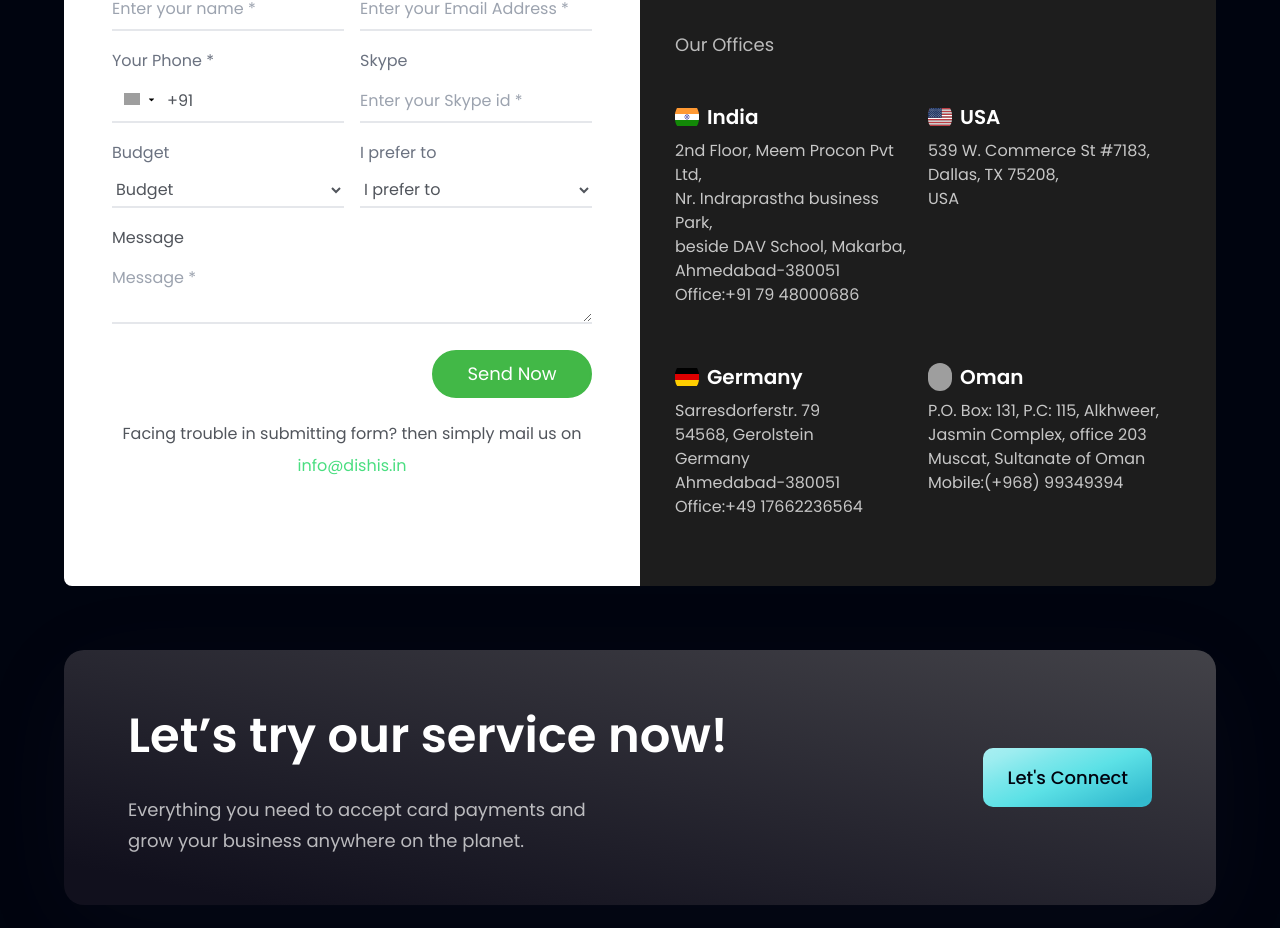
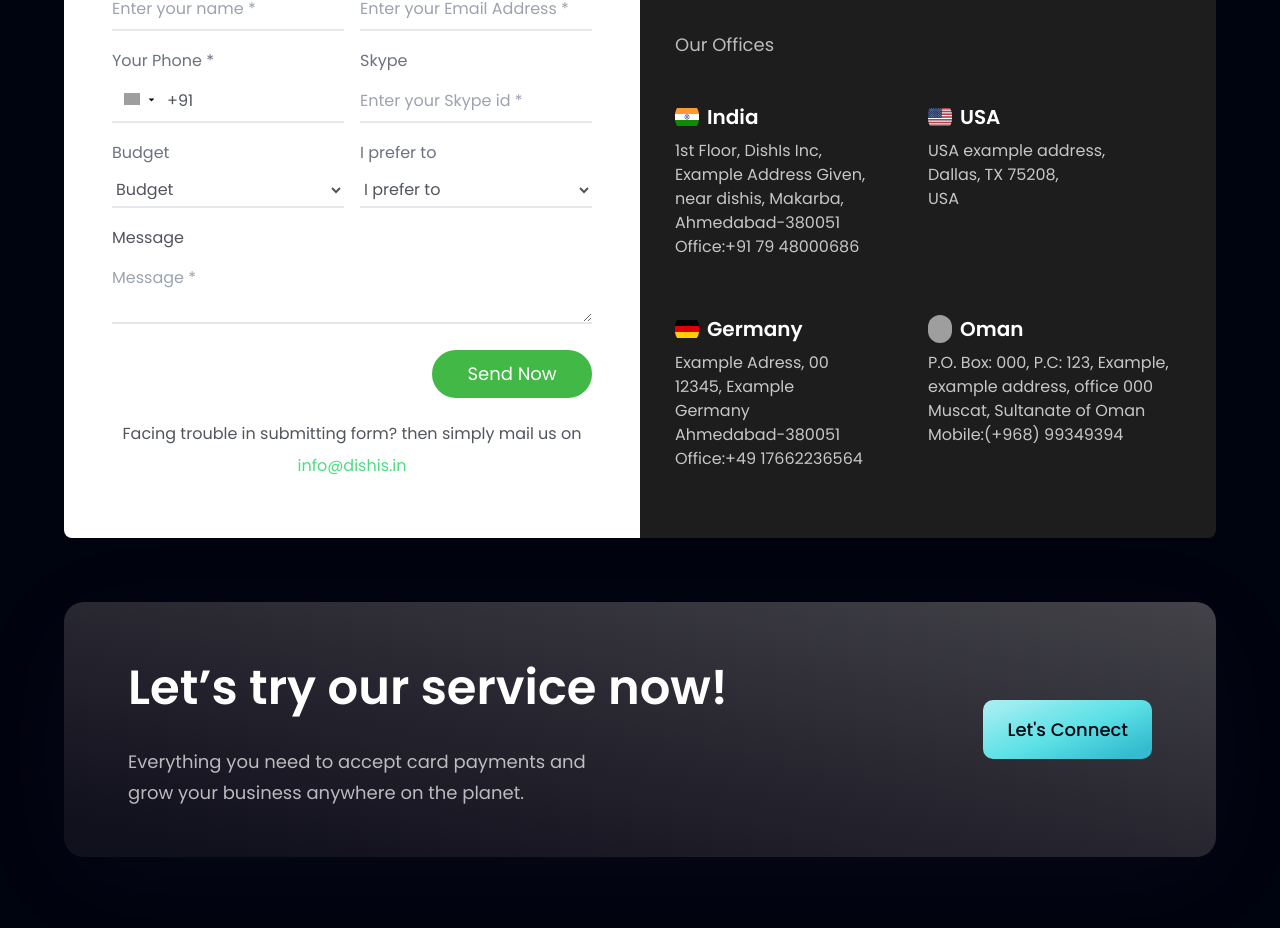
Before and after one commit to DIAHANT12/TechDemo, a React (Create React App) app: page / in a window 1280 px wide. Shown: the part 8491-9419 px from the top of the page. Built offline with nearby package versions, Linux system fonts and the light colour scheme; grey boxes are pictures that could not be loaded.

Commit message:
Update GetAFreeQuote.jsx

```diff
--- a/src/components/GetAFreeQuote.jsx
+++ b/src/components/GetAFreeQuote.jsx
@@ -60,11 +60,11 @@ const GetAFreeQuote = ({className}) => {
                 </div>
 
                 <p className="text-base py-2 opacity-75">
-                  2nd Floor, Meem Procon Pvt Ltd,
+                  1st Floor, DishIs Inc,
                   <br />
-                  Nr. Indraprastha business Park,
+                  Example Address Given,
                   <br />
-                  beside DAV School, Makarba,
+                  near dishis, Makarba,
                   <br />
                   Ahmedabad-380051
                   <br />
@@ -83,7 +83,7 @@ const GetAFreeQuote = ({className}) => {
                 </div>
 
                 <p className="text-base py-2 opacity-75">
-                  539 W. Commerce St #7183,
+                  USA example address,
                   <br />
                   Dallas, TX 75208,
                   <br />
@@ -105,9 +105,9 @@ const GetAFreeQuote = ({className}) => {
                 </div>
 
                 <p className="text-base py-2 opacity-75" >
-                  Sarresdorferstr. 79
+                  Example Adress, 00
                   <br />
-                  54568, Gerolstein
+                  12345, Example
                   <br />
                   Germany
                   <br />
@@ -128,9 +128,9 @@ const GetAFreeQuote = ({className}) => {
                 </div>
 
                 <p className="text-base py-2 opacity-75">
-                  P.O. Box: 131, P.C: 115, Alkhweer,
+                  P.O. Box: 000, P.C: 123, Example,
                   <br />
-                  Jasmin Complex, office 203
+                  example address, office 000
                   <br />
                   Muscat, Sultanate of Oman
                   <br />
```
